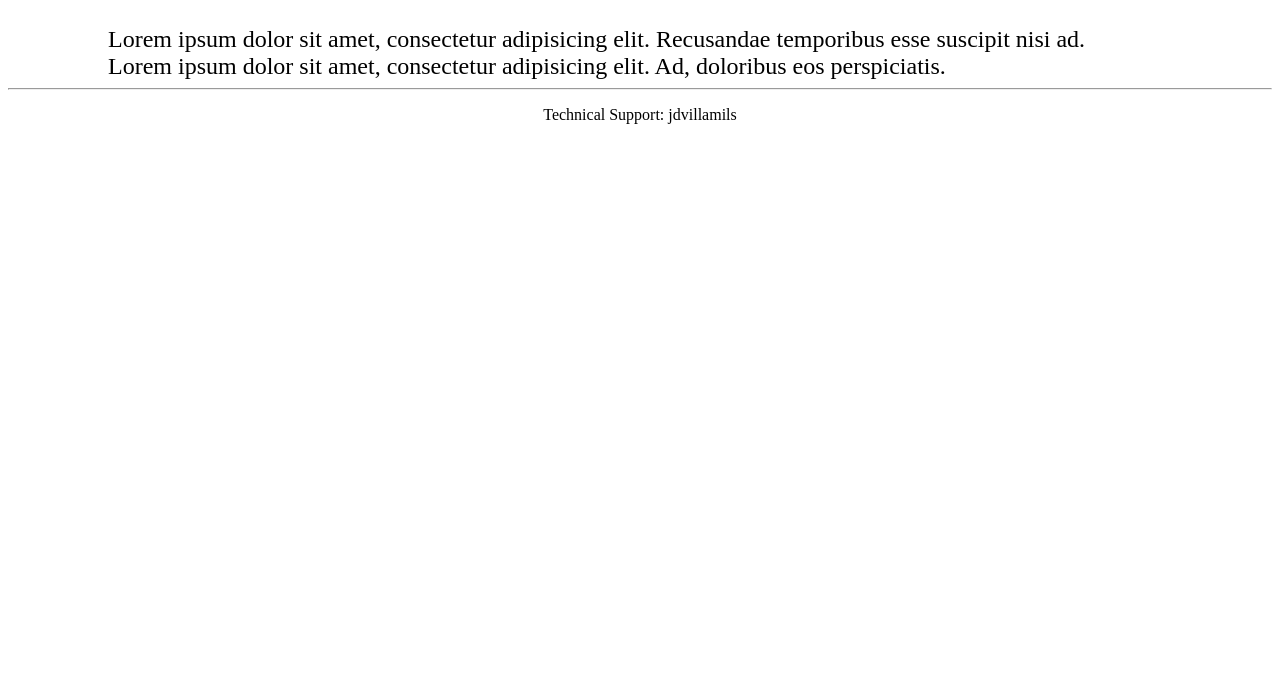
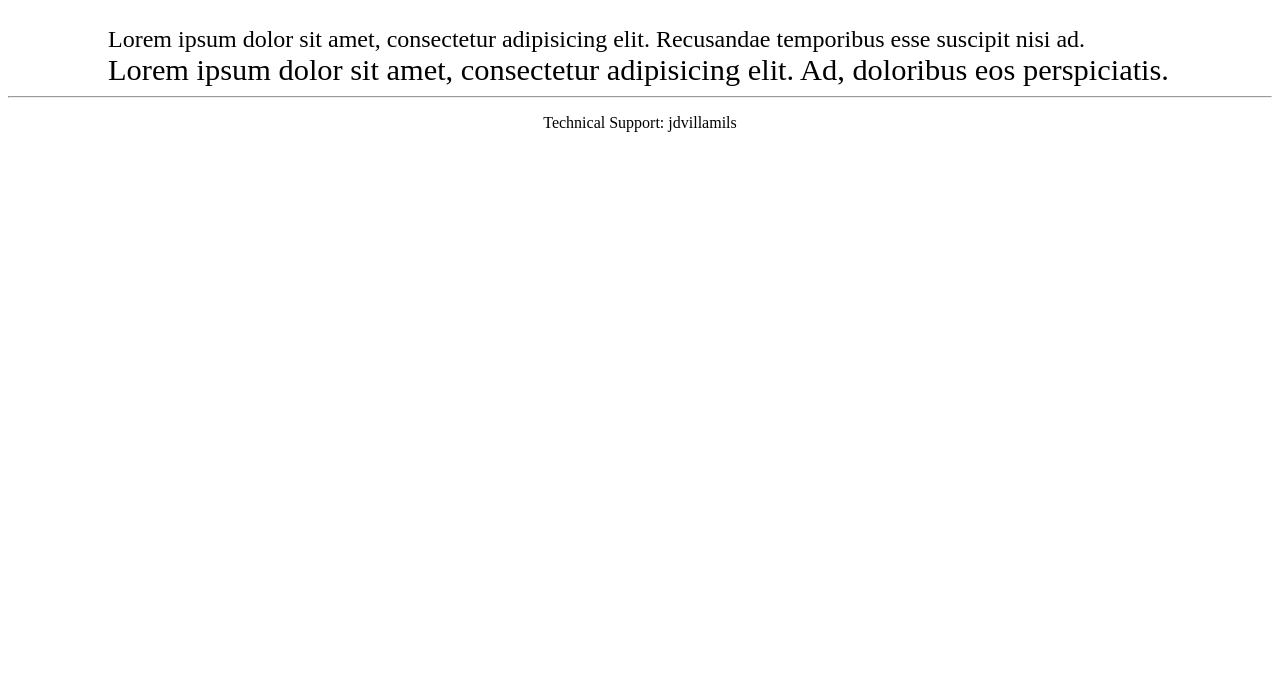
Before and after one commit to jdvillamils/First-wd, a plain HTML site: page site/structure-after.html in a window 1280 px wide. Shown: the part 123-800 px from the top of the page. Drawn offline with Linux system fonts and the light colour scheme.

```diff
--- a/site/structure-after.html
+++ b/site/structure-after.html
@@ -6,7 +6,7 @@
   <body>
     <h1 style="color: blue; font-size: 60px; text-align: center;">HTML is Structure Only</h1>
     <p style="margin: 0 100px 0 100px; font-size: 1.5em;">Lorem ipsum dolor sit amet, consectetur adipisicing elit. Recusandae temporibus esse suscipit nisi ad.</p>
-    <p style="margin: 0 100px 0 100px; font-size: 1.5em;">Lorem ipsum dolor sit amet, consectetur adipisicing elit. Ad, doloribus eos perspiciatis.</p>
+    <p style="margin: 0 100px 0 100px; font-size: 1.9em;">Lorem ipsum dolor sit amet, consectetur adipisicing elit. Ad, doloribus eos perspiciatis.</p>
     <footer>
       <hr>
       <p style="text-align: center;"
```
